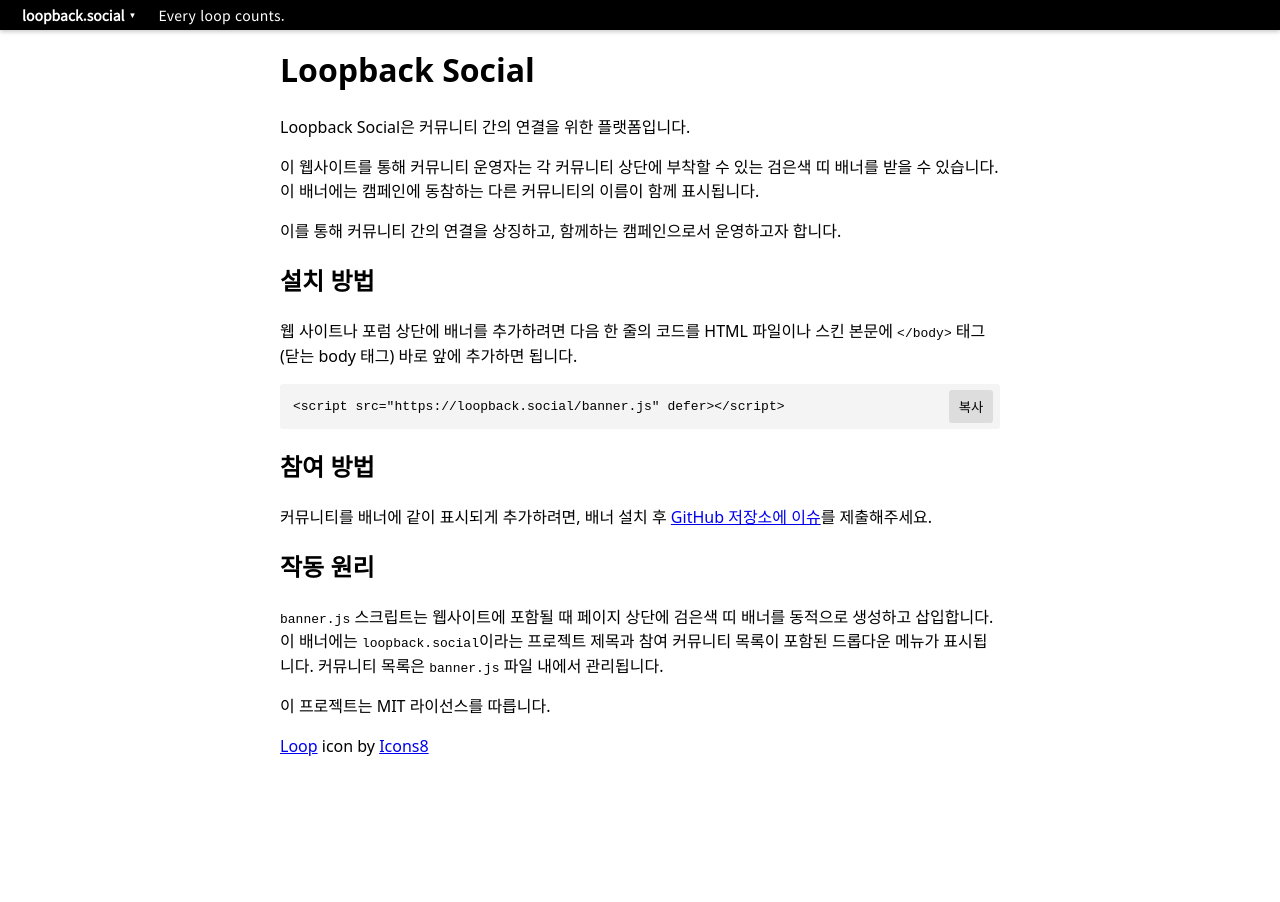
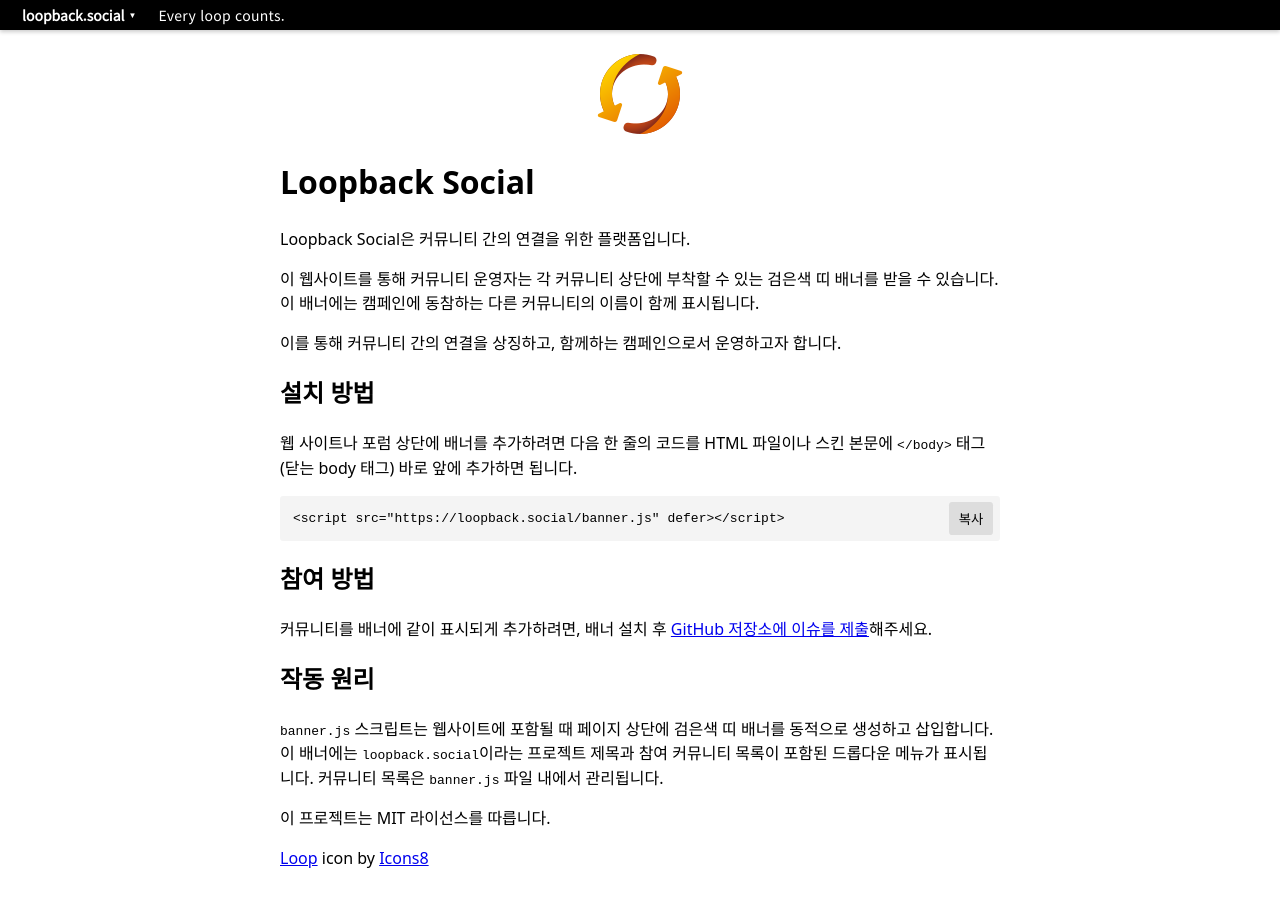
Before and after one commit to loopback-social/community-network-banner, a plain HTML site: page docs/index.html in a window 1280 px wide. Before the commit the page ends 800 px from the top, so only its background shows below. Drawn offline with Linux system fonts and the light colour scheme.

Commit message:
docs: 이슈 제출 링크를 업데이트하여 더 나은 사용자 경험 제공

```diff
--- a/docs/index.html
+++ b/docs/index.html
@@ -49,6 +49,7 @@
 
 <body>
   <main>
+    <img src="./images/icons8-loop-windows-11-color-96.png" alt="Loopback Social Logo" style="display: block; margin: 0 auto 1rem; width: 96px; height: 96px;">
     <h1>Loopback Social</h1>
 
     <p>
@@ -66,7 +67,7 @@
     <pre><button class="copy-button">복사</button><code>&lt;script src="https://loopback.social/banner.js" defer&gt;&lt;/script&gt;</code></pre>
 
     <h2>참여 방법</h2>
-    <p>커뮤니티를 배너에 같이 표시되게 추가하려면, 배너 설치 후 <a href="https://github.com/dotnetdev-kr/community-network-banner/issues">GitHub 저장소에 이슈</a>를 제출해주세요.</p>
+    <p>커뮤니티를 배너에 같이 표시되게 추가하려면, 배너 설치 후 <a href="https://github.com/dotnetdev-kr/community-network-banner/issues/new/choose" target="_blank">GitHub 저장소에 이슈를 제출</a>해주세요.</p>
 
     <h2>작동 원리</h2>
     <p><code>banner.js</code> 스크립트는 웹사이트에 포함될 때 페이지 상단에 검은색 띠 배너를 동적으로 생성하고 삽입합니다. 이 배너에는 <code>loopback.social</code>이라는 프로젝트 제목과 참여 커뮤니티 목록이 포함된 드롭다운 메뉴가 표시됩니다. 커뮤니티 목록은 <code>banner.js</code> 파일 내에서 관리됩니다.</p>
```
Also changed, not shown: 1 other file.
